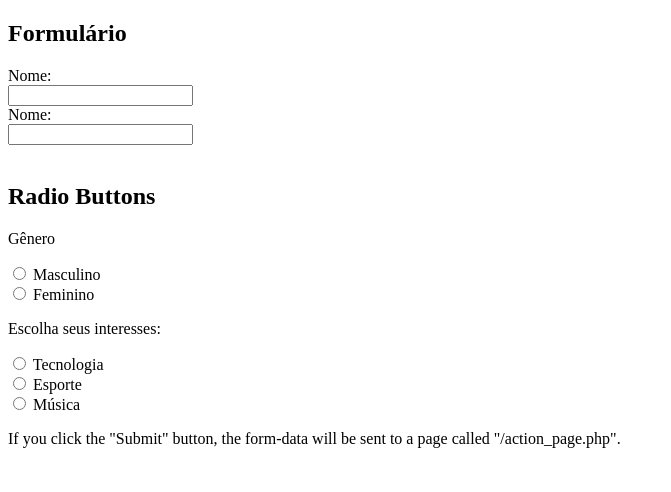
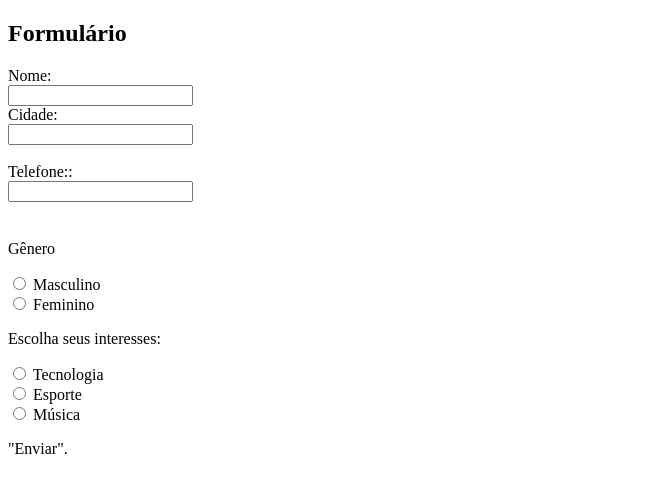
Before and after one commit to gabrielaaguiar-creator/Form, a plain HTML site: page index.html in a window 1280 px wide. Shown: the whole page, without its empty margins (0-671 px from the left). Drawn offline with Linux system fonts and the light colour scheme.

Commit message:
Formulario01

```diff
--- a/index.html
+++ b/index.html
@@ -7,9 +7,11 @@
 <form action="/action_page.php">
   <label for="Nome">Nome:</label><br>
   <input type="text" id="Nome:" name="Nome:" value=""><br>
-  <label for="Cidade">Nome:</label><br>
+  <label for="Cidade">Cidade:</label><br>
   <input type="text" id="Cidade:" name="Cidade:" value=""><br><br>
-<h2>Radio Buttons</h2>
+  <label for="Telefone:">Telefone::</label><br>
+  <input type="text" id="Telefone:" name="Telefone:" value=""><br><br>
+<h2></h2>
 <p>Gênero</p>
 <form>
   <input type="radio" id="Masculino" name="Gênero" value="Masculino">
@@ -28,7 +30,7 @@
   <label for="Música">Música</label>
 </form>
 
-<p>If you click the "Submit" button, the form-data will be sent to a page called "/action_page.php".</p>
+<p>"Enviar".</p>
 
 </body>
 </html>
```
